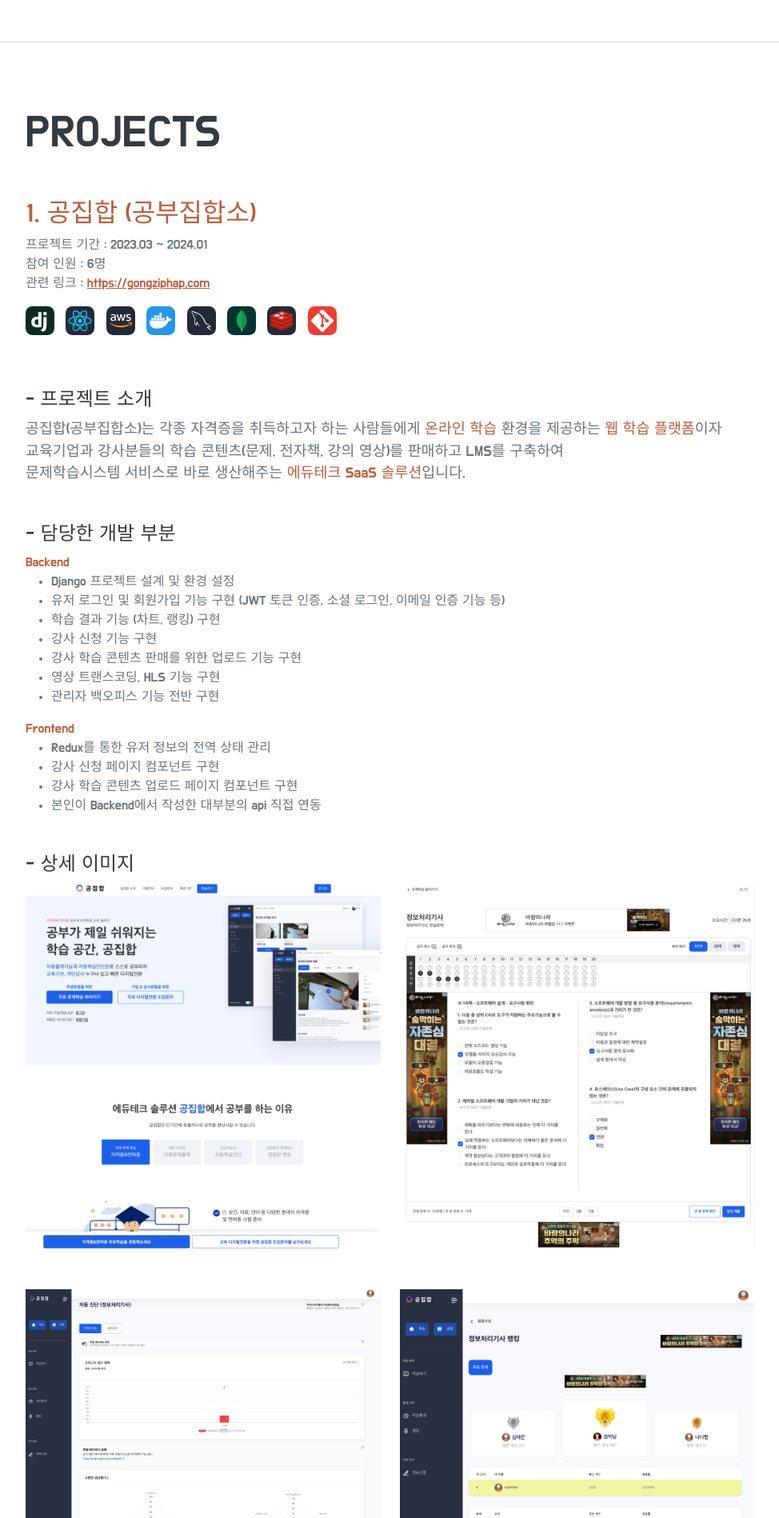
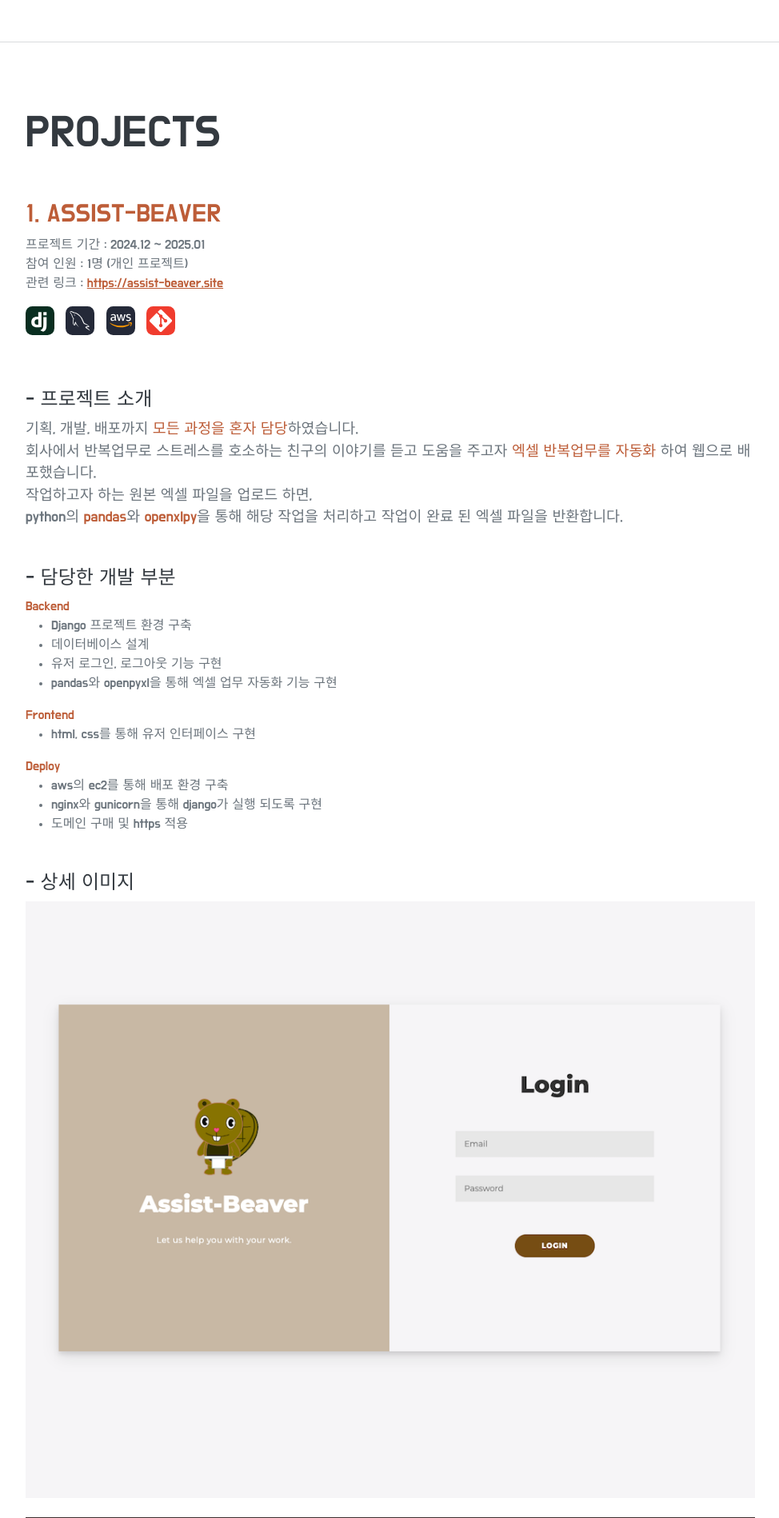
Before and after one commit to chanung-ki/personal-portfolio, a Django app: page / in a window 1280 px wide. Shown: the part 2508-4406 px from the top of the page at 80% size, without its empty margins (288-1262 px from the left). Run offline with Django 5.2, Linux system fonts and the light colour scheme; some libraries are stand-ins or nearby versions.

Commit message:
feat: 프로젝트 추가

```diff
--- a/portfolio/templates/index-orange-theme.html
+++ b/portfolio/templates/index-orange-theme.html
@@ -192,50 +192,38 @@
                     <h2 class="mb-5">PROJECTS</h2>
                     <!-- FIRST PROJECTS -->
                     <div>
-                        <h3 class="text-primary">1. 공집합 (공부집합소)</h3>
-                        <p class="mb-0">프로젝트 기간 : 2023.03 ~ 2024.01</p>
-                        <p class="mb-0">참여 인원 : 6명</p>
-                        <p class="mb-0">관련 링크 : <a href="https://gongziphap.com" target="_blank">https://gongziphap.com</a></p>
+                        <h3 class="text-primary">1. Assist-Beaver</h3>
+                        <p class="mb-0">프로젝트 기간 : 2024.12 ~ 2025.01</p>
+                        <p class="mb-0">참여 인원 : 1명 (개인 프로젝트)</p>
+                        <p class="mb-0">관련 링크 : <a href="https://assist-beaver.site" target="_blank">https://assist-beaver.site</a></p>
                         <ul class="list-inline dev-icons">
                             <img class="skill-icon-projects" src="{% static "orange/assets/img/skills/django.svg" %}" alt="django"/>
-                            <img class="skill-icon-projects" src="{% static "orange/assets/img/skills/react.svg" %}" alt="react"/>
+                            <img class="skill-icon-projects" src="{% static "orange/assets/img/skills/mysql.svg" %}" alt="mysql"/>
                             <img class="skill-icon-projects" src="{% static "orange/assets/img/skills/aws.svg" %}" alt="aws"/>
-                            <img class="skill-icon-projects" src="{% static "orange/assets/img/skills/docker.svg" %}" alt="docker"/>
-                            <img class="skill-icon-projects" src="{% static "orange/assets/img/skills/mysql.svg" %}" alt="mysql"/>
-                            <img class="skill-icon-projects" src="{% static "orange/assets/img/skills/mongo.svg" %}" alt="mongo"/>
-                            <img class="skill-icon-projects" src="{% static "orange/assets/img/skills/redis.svg" %}" alt="redis"/>
                             <img class="skill-icon-projects" src="{% static "orange/assets/img/skills/git.svg" %}" alt="git"/>
                         </ul>
                         <div>
                             <h4 class="mb-2 mt-5">- 프로젝트 소개</h4>
-                            <p class="lead mb-0">공집합(공부집합소)는 각종 자격증을 취득하고자 하는 사람들에게 <span class="text-primary">온라인 학습</span> 환경을 제공하는 <span class="text-primary">웹 학습 플랫폼</span>이자</p>
-                            <p class="lead mb-0">교육기업과 강사분들의 학습 콘텐츠(문제, 전자책, 강의 영상)를 판매하고 LMS를 구축하여 </p>
-                            <p class="lead">문제학습시스템 서비스로 바로 생산해주는 <span class="text-primary">에듀테크 SaaS 솔루션</span>입니다.</p>
+                            <p class="lead mb-0">기획, 개발, 배포까지 <span class="text-primary">모든 과정을 혼자 담당</span>하였습니다.</p>
+                            <p class="lead mb-0">회사에서 반복업무로 스트레스를 호소하는 친구의 이야기를 듣고 도움을 주고자 <span class="text-primary">엑셀 반복업무를 자동화</span> 하여 웹으로 배포했습니다.</p>
+                            <p class="lead mb-0">작업하고자 하는 원본 엑셀 파일을 업로드 하면,</p>
+                            <p class="lead mb-3">python의 <span class="text-primary">pandas</span>와 <span class="text-primary">openxlpy</span>을 통해 해당 작업을 처리하고 작업이 완료 된 엑셀 파일을 반환합니다.</p>
                         </div>
                         <div>
                             <h4 class="mb-2 mt-5">- 담당한 개발 부분</h4>
                             <p class="text-primary mb-0">Backend</p>
                             <ul >
                                 <li>
-                                    Django 프로젝트 설계 및 환경 설정
+                                    Django 프로젝트 환경 구축
                                 </li>
                                 <li>
-                                    유저 로그인 및 회원가입 기능 구현 (JWT 토큰 인증, 소셜 로그인, 이메일 인증 기능 등)
+                                    데이터베이스 설계
                                 </li>
                                 <li>
-                                    학습 결과 기능 (차트, 랭킹) 구현
+                                    유저 로그인, 로그아웃 기능 구현
                                 </li>
                                 <li>
-                                    강사 신청 기능 구현
-                                </li>
-                                <li>
-                                    강사 학습 콘텐츠 판매를 위한 업로드 기능 구현
-                                </li>
-                                <li>
-                                    영상 트랜스코딩, HLS 기능 구현
-                                </li>
-                                <li>
-                                    관리자 백오피스 기능 전반 구현
+                                    pandas와 openpyxl을 통해 엑셀 업무 자동화 기능 구현
                                 </li>
                             </ul>
                         </div>
@@ -243,36 +231,34 @@
                             <p class="text-primary mb-0">Frontend</p>
                             <ul >
                                 <li>
-                                    Redux를 통한 유저 정보의 전역 상태 관리
+                                    html, css를 통해 유저 인터페이스 구현
+                                </li>
+                            </ul>
+                        </div>
+                        <div>
+                            <p class="text-primary mb-0">Deploy</p>
+                            <ul >
+                                <li>
+                                    aws의 ec2를 통해 배포 환경 구축
                                 </li>
                                 <li>
-                                    강사 신청 페이지 컴포넌트 구현
+                                    nginx와 gunicorn을 통해 django가 실행 되도록 구현
                                 </li>
                                 <li>
-                                    강사 학습 콘텐츠 업로드 페이지 컴포넌트 구현
-                                </li>
-                                <li>
-                                    본인이 Backend에서 작성한 대부분의 api 직접 연동
+                                    도메인 구매 및 https 적용
                                 </li>
                             </ul>
                         </div>
                         <div>
                             <h4 class="mb-2 mt-5">- 상세 이미지</h4>
-                            <div class="row mb-4">
-                                <div class="col-12 col-md-6 mb-4">
-                                    <img class="img-fluid" src="{% static "orange/assets/img/project-image/gongziphap/gongziphap1.png" %}" alt="project1-detail1"/>
-                                </div>
-                                <div class="col-12 col-md-6 mb-4">
-                                    <img class="img-fluid" src="{% static "orange/assets/img/project-image/gongziphap/gongziphap2.png" %}" alt="project1-detail2"/>
-                                </div>
+                            <div class="mb-4">
+                                <img class="img-fluid" src="{% static "orange/assets/img/project-image/assist-beaver/assist-beaver1.png" %}" alt="project3-detail1"/>
                             </div>
-                            <div class="row">
-                                <div class="col-12 col-md-6 mb-4">
-                                    <img class="img-fluid" src="{% static "orange/assets/img/project-image/gongziphap/gongziphap3.png" %}" alt="project1-detail3"/>
-                                </div>
-                                <div class="col-12 col-md-6 mb-4">
-                                    <img class="img-fluid" src="{% static "orange/assets/img/project-image/gongziphap/gongziphap4.png" %}" alt="project1-detail4"/>
-                                </div>
+                            <div class="mb-4">
+                                <img class="img-fluid" src="{% static "orange/assets/img/project-image/assist-beaver/assist-beaver2.png" %}" alt="project3-detail1"/>
+                            </div>
+                            <div class="mb-4">
+                                <img class="img-fluid" src="{% static "orange/assets/img/project-image/assist-beaver/assist-beaver3.png" %}" alt="project3-detail1"/>
                             </div>
                         </div>
                     </div>
@@ -359,9 +345,95 @@
                             </div>
                         </div>
                     </div>
+                    <hr class="my-5" />
+                    <!-- THIRD PROJECTS -->
+                    <div>
+                        <h3 class="text-primary">3. 공집합 (공부집합소)</h3>
+                        <p class="mb-0">프로젝트 기간 : 2023.03 ~ 2024.01</p>
+                        <p class="mb-0">참여 인원 : 6명</p>
+                        <p class="mb-0">관련 링크 : <a href="https://gongziphap.com" target="_blank">https://gongziphap.com</a></p>
+                        <ul class="list-inline dev-icons">
+                            <img class="skill-icon-projects" src="{% static "orange/assets/img/skills/django.svg" %}" alt="django"/>
+                            <img class="skill-icon-projects" src="{% static "orange/assets/img/skills/react.svg" %}" alt="react"/>
+                            <img class="skill-icon-projects" src="{% static "orange/assets/img/skills/aws.svg" %}" alt="aws"/>
+                            <img class="skill-icon-projects" src="{% static "orange/assets/img/skills/docker.svg" %}" alt="docker"/>
+                            <img class="skill-icon-projects" src="{% static "orange/assets/img/skills/mysql.svg" %}" alt="mysql"/>
+                            <img class="skill-icon-projects" src="{% static "orange/assets/img/skills/mongo.svg" %}" alt="mongo"/>
+                            <img class="skill-icon-projects" src="{% static "orange/assets/img/skills/redis.svg" %}" alt="redis"/>
+                            <img class="skill-icon-projects" src="{% static "orange/assets/img/skills/git.svg" %}" alt="git"/>
+                        </ul>
+                        <div>
+                            <h4 class="mb-2 mt-5">- 프로젝트 소개</h4>
+                            <p class="lead mb-0">공집합(공부집합소)는 각종 자격증을 취득하고자 하는 사람들에게 <span class="text-primary">온라인 학습</span> 환경을 제공하는 <span class="text-primary">웹 학습 플랫폼</span>이자</p>
+                            <p class="lead mb-0">교육기업과 강사분들의 학습 콘텐츠(문제, 전자책, 강의 영상)를 판매하고 LMS를 구축하여 </p>
+                            <p class="lead">문제학습시스템 서비스로 바로 생산해주는 <span class="text-primary">에듀테크 SaaS 솔루션</span>입니다.</p>
+                        </div>
+                        <div>
+                            <h4 class="mb-2 mt-5">- 담당한 개발 부분</h4>
+                            <p class="text-primary mb-0">Backend</p>
+                            <ul >
+                                <li>
+                                    Django 프로젝트 설계 및 환경 설정
+                                </li>
+                                <li>
+                                    유저 로그인 및 회원가입 기능 구현 (JWT 토큰 인증, 소셜 로그인, 이메일 인증 기능 등)
+                                </li>
+                                <li>
+                                    학습 결과 기능 (차트, 랭킹) 구현
+                                </li>
+                                <li>
+                                    강사 신청 기능 구현
+                                </li>
+                                <li>
+                                    강사 학습 콘텐츠 판매를 위한 업로드 기능 구현
+                                </li>
+                                <li>
+                                    영상 트랜스코딩, HLS 기능 구현
+                                </li>
+                                <li>
+                                    관리자 백오피스 기능 전반 구현
+                                </li>
+                            </ul>
+                        </div>
+                        <div>
+                            <p class="text-primary mb-0">Frontend</p>
+                            <ul >
+                                <li>
+                                    Redux를 통한 유저 정보의 전역 상태 관리
+                                </li>
+                                <li>
+                                    강사 신청 페이지 컴포넌트 구현
+                                </li>
+                                <li>
+                                    강사 학습 콘텐츠 업로드 페이지 컴포넌트 구현
+                                </li>
+                                <li>
+                                    본인이 Backend에서 작성한 대부분의 api 직접 연동
+                                </li>
+                            </ul>
+                        </div>
+                        <div>
+                            <h4 class="mb-2 mt-5">- 상세 이미지</h4>
+                            <div class="row mb-4">
+                                <div class="col-12 col-md-6 mb-4">
+                                    <img class="img-fluid" src="{% static "orange/assets/img/project-image/gongziphap/gongziphap1.png" %}" alt="project1-detail1"/>
+                                </div>
+                                <div class="col-12 col-md-6 mb-4">
+                                    <img class="img-fluid" src="{% static "orange/assets/img/project-image/gongziphap/gongziphap2.png" %}" alt="project1-detail2"/>
+                                </div>
+                            </div>
+                            <div class="row">
+                                <div class="col-12 col-md-6 mb-4">
+                                    <img class="img-fluid" src="{% static "orange/assets/img/project-image/gongziphap/gongziphap3.png" %}" alt="project1-detail3"/>
+                                </div>
+                                <div class="col-12 col-md-6 mb-4">
+                                    <img class="img-fluid" src="{% static "orange/assets/img/project-image/gongziphap/gongziphap4.png" %}" alt="project1-detail4"/>
+                                </div>
+                            </div>
+                        </div>
+                    </div>
                 </div>
             </section>
-            <hr class="m-0" />
             <!-- Education-->
             <section class="resume-section" id="education">
                 <div class="resume-section-content">
```
Also changed, not shown: portfolio/static/orange/assets/img/project-image/assist-beaver/assist-beaver1.png (added), portfolio/static/orange/assets/img/project-image/assist-beaver/assist-beaver2.png (added), portfolio/static/orange/assets/img/project-image/assist-beaver/assist-beaver3.png (added), 1 other file.
